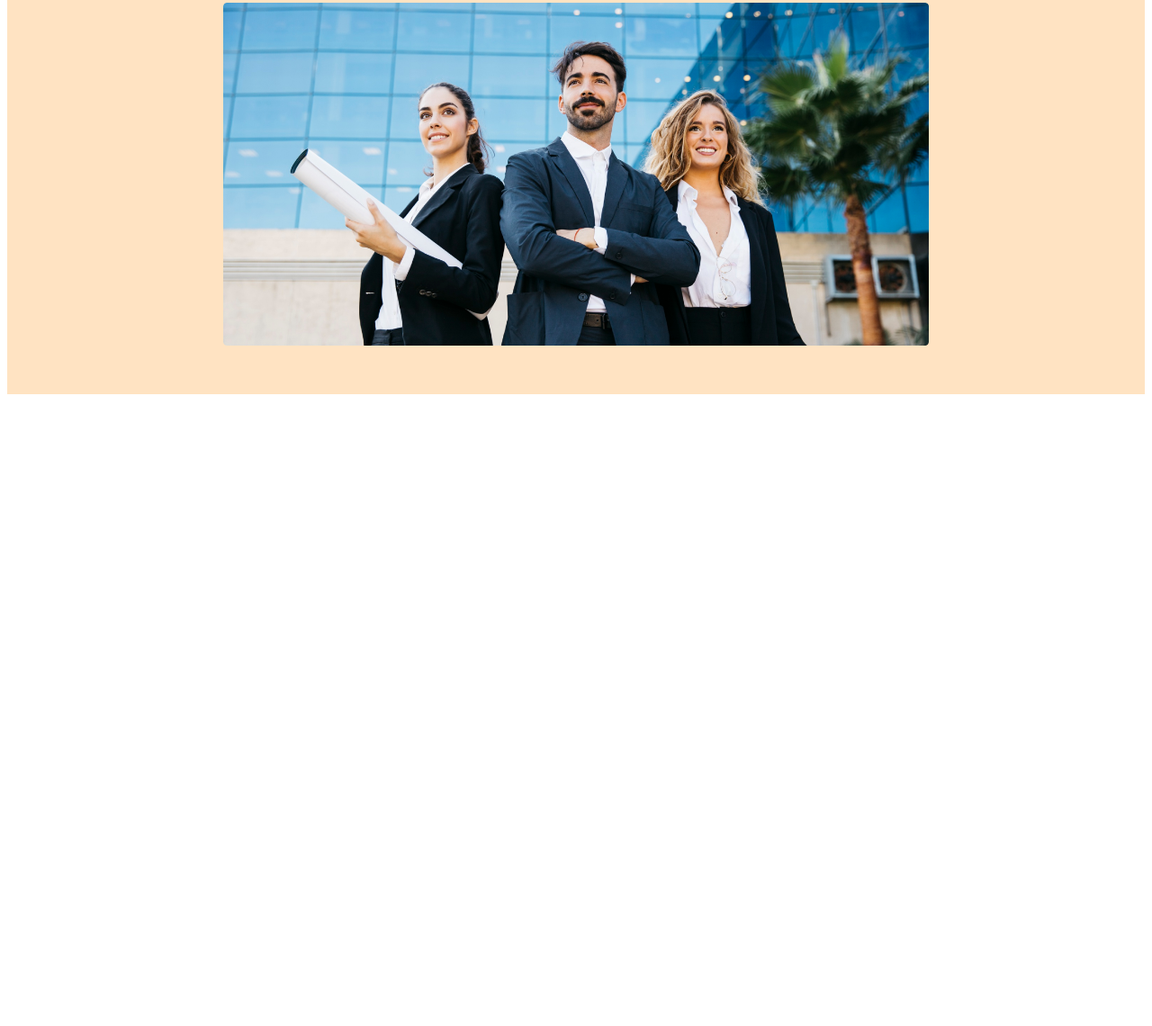
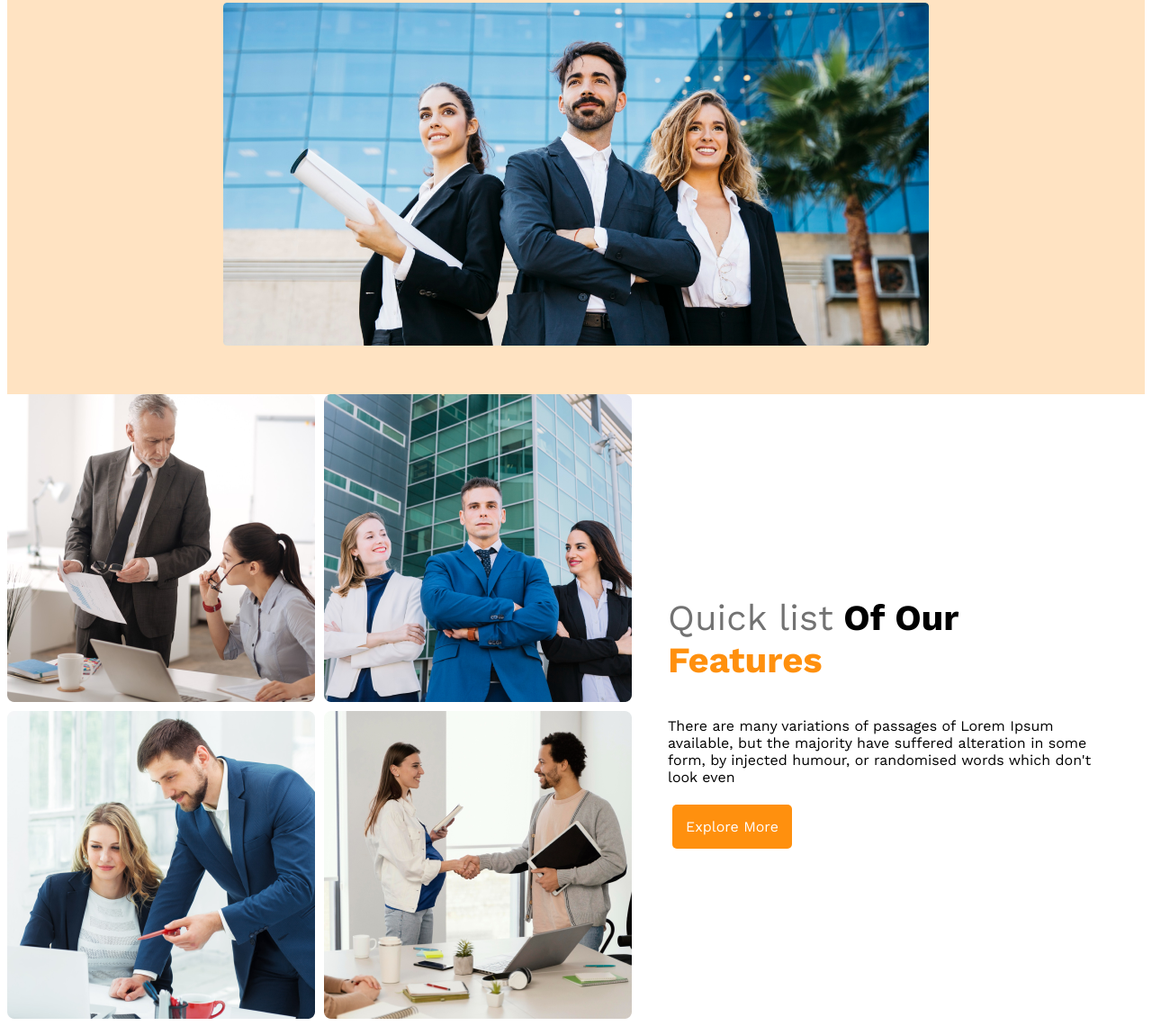
Before and after one commit to ishtmahin/g3-architects-website, a plain HTML site: page index.html in a window 1280 px wide. Shown: the part 568-1708 px from the top of the page at 90% size. Before the commit the page ends 1014 px from the top, so only its background shows below. Drawn offline with nearby package versions, Linux system fonts and the light colour scheme.

Commit message:
freatures content added

```diff
--- a/index.html
+++ b/index.html
@@ -11,6 +11,7 @@
 </head>
 
 <body>
+    <!--Start of Header-->
     <header>
 
         <nav>
@@ -22,20 +23,43 @@
                 <li><a href="">Login</a></li>
             </ul>
         </nav>
+
         <div class="banner">
             <div class="banner-content">
                 <h1 class="banner-title">Brand New Group of Architects </h1>
                 <p class="banner-descrition">There are many variations of passages of Lorem Ipsum available, but the
                     majority have suffered alteration in some form, by injected humour, or randomised words which don't
                     look even</p>
-                    <button class="btn-primary">Explore More</button>
+                <button class="btn-primary">Explore More</button>
             </div>
 
             <img src="images/banner.png" alt="">
         </div>
+
     </header>
+    <!--End Of Header-->
     <main>
+        <!--Stat of Teams Section-->
+        <section class="teams-container">
 
+            <div class="teams-img-container">
+                <img src="images/team1.png" alt="">
+                <img src="images/team2.png" alt="">
+                <img src="images/team3.png" alt="">
+                <img src="images/team4.png" alt="">
+            </div>
+
+            <div class="teams-content">
+                <h3 class="teams-content-title"><span class="quick-list">Quick list</span> Of Our <span class="teams-featuer">Features</span></h3>
+                <p class="teams-content-description">There are many variations of passages of Lorem Ipsum available, but
+                    the majority have suffered alteration in some form, by injected humour, or randomised words which
+                    don't look even</p>
+                <button class="btn-primary">Explore More</button>
+            </div>
+
+
+        </section>
+        <!--End of Teams Section-->
     </main>
     <footer>
 
--- a/styles/architect.css
+++ b/styles/architect.css
@@ -99,3 +99,42 @@ nav li a {
         flex-direction: column;
     }
 }
+
+/*Styles for Main */
+main{
+    max-width: 1440px;
+    margin: 0px auto;
+}
+
+.teams-container{
+    display: flex;
+    align-items: center;
+}
+
+.teams-img-container{
+    display: grid;
+    grid-template-columns: repeat(2, 1fr);
+    gap: 10px;
+}
+
+.teams-content{
+    padding-right: 40px;
+    padding-left: 40px;
+}
+
+.teams-content-title{
+    font-size: 2.5rem;
+}
+
+.teams-content-title .quick-list{
+    font-size: 2.5rem;
+    color: #727272;
+    font-weight: 400;
+}
+
+.teams-content-title .teams-featuer{
+    font-size: 2.5rem;
+    color: #FF900E;
+    font-weight: 700;
+
+}
```
